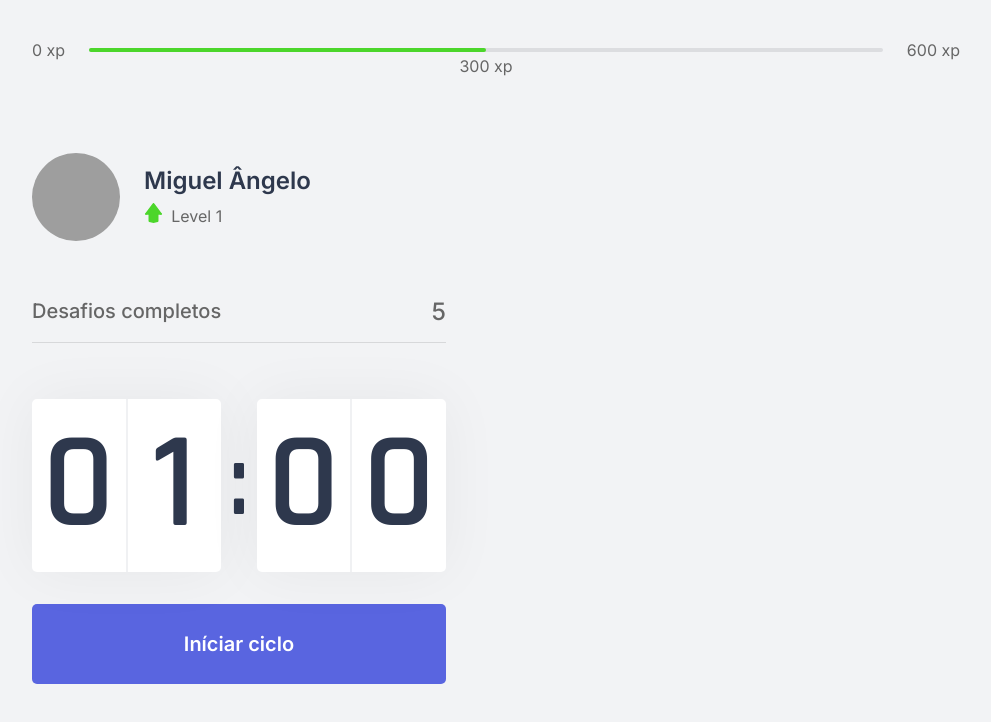
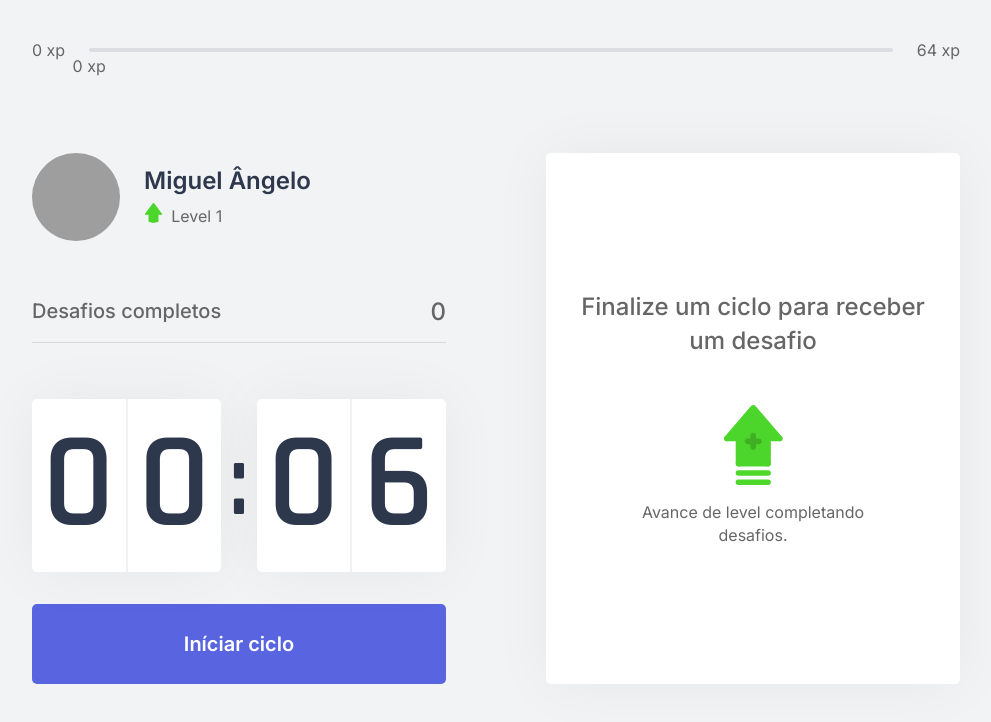
Before and after one commit to miguel5g/nlw-4-react, a Next.js app: page / in a window 1280 px wide. Shown: the top 722 px of the page, without its empty margins (144-1135 px from the left). Built offline with nearby package versions, Linux system fonts and the light colour scheme; grey boxes are pictures that could not be loaded.

Commit message:
Aula 03 | nlw#4 React

```diff
--- /dev/null
+++ b/challenges.json
@@ -0,0 +1,62 @@
+[
+  {
+    "type": "body",
+    "description": "Estique um de seus braços com a palma da mão virada para frente e puxe os dedos para cima por 10 segundos por mão.",
+    "amount": 80
+  },
+  {
+    "type": "body",
+    "description": "Estique seu braço contra o peito e puxe-o utilizando o outro braço por 10 segundos por braço.",
+    "amount": 60
+  },
+  {
+    "type": "body",
+    "description": "Puxe seu pescoço com a ajuda da mão para a direita e para a esquerda, permanecendo na posição por alguns segundos.",
+    "amount": 70
+  },
+  {
+    "type": "body",
+    "description": "Com as duas mãos na parte de trás da cabeça, leve-a para baixo, alongando a parte de trás da região.",
+    "amount": 60
+  },
+  {
+    "type": "body",
+    "description": "Cruze as pernas e desça com as mãos esticadas em direção ao chão. Repita o movimento com a outra perna na frente.",
+    "amount": 100
+  },
+  {
+    "type": "body",
+    "description": "Sentado, abra as pernas e tente encostar as palmas das mãos no chão, repita 3 vezes por 5 segundos.",
+    "amount": 80
+  },
+  {
+    "type": "body",
+    "description": "Puxe o joelho de encontro ao peito e segure, troque de perna após 10 segundos.",
+    "amount": 50
+  },
+  {
+    "type": "body",
+    "description": "Sentado, cruze uma perna e incline seu tronco à frente, troque de perna após 10 segundos.",
+    "amount": 80
+  },
+  {
+    "type": "eye",
+    "description": "Sentado, feche os olhos e cubra-os com as palmas da mão durante 2 minutos, depois abra normalmente.",
+    "amount": 90
+  },
+  {
+    "type": "eye",
+    "description": "Em algum ambiente aberto, olhe o mais longe que puder em quatro direções por 3s, mexa apenas os olhos. Repita 3 vezes.",
+    "amount": 140
+  },
+  {
+    "type": "eye",
+    "description": "Usando os polegares, massage a área abaixo das sobrancelhas em movimentos circulares por 15 segundos.",
+    "amount": 70
+  },
+  {
+    "type": "body",
+    "description": "Em pé, gire a cintura o máximo que puder para a esquerda, segure por cinco segundos. Repita para a direita.",
+    "amount": 90
+  }
+]
--- /dev/null
+++ b/src/components/ChallengeBox/index.tsx
@@ -0,0 +1,49 @@
+import React, { useContext } from 'react';
+
+import { challengesContext } from '../../contexts/ChallengesContext';
+
+import styles from './styles.module.css';
+
+const ChallengeBox: React.FC = () => {
+  const { activeChallenge, resetChallenge } = useContext(challengesContext);
+
+  return (
+    <div className={styles.challengeBoxContainer}>
+      {activeChallenge
+        ? (
+          <div className={styles.challengeActive}>
+            <header>Ganhe {activeChallenge.amount} xp</header>
+            <main>
+              <img src={`icons/${activeChallenge.type}.svg`} alt="Challenge Icon" />
+              <strong>Novo desafio</strong>
+              <p>
+                {activeChallenge.description}
+              </p>
+
+            </main>
+            <footer>
+              <button
+                type="button"
+                className={styles.challengeFailedButton}
+                onClick={resetChallenge}
+              >Falhei</button>
+              <button
+                type="button"
+                className={styles.challengeSucceededButton}
+              >Completei</button>
+            </footer>
+          </div>
+        ) : (
+          <div className={styles.challengeNotActive}>
+            <strong>Finalize um ciclo para receber um desafio</strong>
+            <p>
+              <img src="icons/level-up.svg" alt="Level Up" />
+              Avance de level completando desafios.
+            </p>
+          </div>
+        )}
+    </div >
+  );
+}
+
+export default ChallengeBox;
--- /dev/null
+++ b/src/components/ChallengeBox/styles.module.css
@@ -0,0 +1,115 @@
+.challengeBoxContainer {
+  display: flex;
+  flex-direction: column;
+  align-items: center;
+  justify-content: center;
+
+  height: 100%;
+  padding: 1.5rem 2rem;
+
+  background: var(--white);
+  border-radius: 5px;
+  box-shadow: 0 0 60px rgba(0, 0, 0, 0.05);
+
+  text-align: center;
+}
+
+.challengeNotActive {
+  display: flex;
+  flex-direction: column;
+  align-items: center;
+}
+
+.challengeNotActive strong {
+  font-size: 1.5rem;
+  font-weight: 500;
+  line-height: 1.4;
+}
+
+.challengeNotActive p {
+  display: flex;
+  flex-direction: column;
+  align-items: center;
+
+  max-width: 70%;
+  margin-top: 3rem;
+
+  line-height: 1.4;
+}
+
+.challengeNotActive p img {
+  margin-bottom: 1rem;
+}
+
+.challengeActive {
+  display: flex;
+  flex-direction: column;
+
+  height: 100%;
+}
+
+.challengeActive header {
+  padding: 0 2rem 1.5rem;
+
+  border-bottom: solid 1px var(--gray-line);
+
+  color: var(--blue);
+  font-weight: 600;
+  font-size: 1.25rem;
+}
+
+.challengeActive main {
+  flex: 1;
+  display: flex;
+  flex-direction: column;
+  align-items: center;
+  justify-content: center;
+}
+
+.challengeActive main strong {
+  margin: 1.5rem 0 1rem;
+
+  color: var(--title);
+  font-size: 2rem;
+  font-weight: 600;
+}
+
+.challengeActive main p {
+  line-height: 1.5;
+}
+
+.challengeActive footer {
+  display: grid;
+  grid-template-columns: 1fr 1fr;
+  gap: 1rem;
+}
+
+
+.challengeActive footer button {
+  display: flex;
+  align-items: center;
+  justify-content: center;
+
+  height: 3rem;
+
+  border: none;
+  border-radius: 5px;
+
+  color: var(--white);
+  font-size: 1rem;
+  font-weight: 600;
+
+  transition: all 0.2s;
+}
+
+.challengeActive footer button:hover {
+  filter: brightness(0.9);
+}
+
+.challengeActive footer button.challengeFailedButton {
+  background: var(--red);
+}
+
+.challengeActive footer button.challengeSucceededButton {
+  background: var(--green);
+}
--- a/src/components/CompletedChallenges/index.tsx
+++ b/src/components/CompletedChallenges/index.tsx
@@ -1,12 +1,16 @@
-import React from 'react';
+import React, { useContext } from 'react';
+
+import { challengesContext } from '../../contexts/ChallengesContext';
 
 import styles from './styles.module.css';
 
 const CompletedChallenges: React.FC = () => {
+  const { challengesCompleted } = useContext(challengesContext);
+
   return (
     <div className={styles.completedChallengesContainer}>
       <span>Desafios completos</span>
-      <span>5</span>
+      <span>{challengesCompleted}</span>
     </div>
   );
 }
--- a/src/components/Countdown/index.tsx
+++ b/src/components/Countdown/index.tsx
@@ -1,10 +1,17 @@
-import React, { useEffect, useState } from 'react';
+import React, { useContext, useEffect, useState } from 'react';
+
+import { challengesContext } from '../../contexts/ChallengesContext';
 
 import styles from './styles.module.css';
 
+let countdownTimeout: NodeJS.Timeout;
+
 const Countdown: React.FC = () => {
-  const [time, setTime] = useState(1 * 60);
-  const [active, setActive] = useState(false);
+  const { startNewChallenge } = useContext(challengesContext);
+
+  const [time, setTime] = useState(0.1 * 60);
+  const [isActive, setIsActive] = useState(false);
+  const [hasFinished, setHasFinished] = useState(false);
 
   const minutes = Math.floor(time / 60);
   const seconds = time % 60;
@@ -13,16 +20,26 @@
   const [secondLeft, secondRight] = String(seconds).padStart(2, '0').split('');
 
   function startCountdown() {
-    setActive(true);
+    setIsActive(true);
+  }
+
+  function resetCountdown() {
+    clearTimeout(countdownTimeout);
+    setIsActive(false);
+    setTime(0.1 * 60);
   }
 
   useEffect(() => {
-    if (active && time > 0) {
-      setTimeout(() => {
+    if (isActive && time > 0) {
+      countdownTimeout = setTimeout(() => {
         setTime(time - 1)
       }, 1000);
+    } else if (isActive && time === 0) {
+      setHasFinished(true);
+      setIsActive(false);
+      startNewChallenge();
     }
-  }, [active, time])
+  }, [isActive, time])
 
   return (
     <div>
@@ -40,6 +57,27 @@
         </div>
       </div>
 
+      { hasFinished
+        ? (
+          <button
+            className={styles.countdownButton}
+            disabled
+          >
+            Ciclo encerrado
+          </button>
+        ) : (
+          <>
+            { isActive
+              ? (
+                <button
+                  type="button"
+                  className={`${styles.countdownButton} ${styles.countdownButtonActive}`}
+                  onClick={resetCountdown}
+                >
+                  Abandonar ciclo
+                </button>
+              )
+              : (
                 <button
                   type="button"
                   className={styles.countdownButton}
@@ -47,6 +85,9 @@
                 >
                   Iníciar ciclo
                 </button>
+              )}
+          </>
+        )}
     </div>
   );
 }
--- a/src/components/ExperienceBar/index.tsx
+++ b/src/components/ExperienceBar/index.tsx
@@ -1,17 +1,25 @@
-import React from 'react';
+import React, { useContext } from 'react';
+
+import { challengesContext } from '../../contexts/ChallengesContext';
 
 import styles from './styles.module.css';
 
 const ExperienceBar: React.FC = () => {
+  const { currentExperience, experienceToNextLevel } = useContext(challengesContext);
+
+  const percentToNextLevel = Math.round(currentExperience * 100) / experienceToNextLevel;
+
   return (
     <header className={styles.experienceBar}>
       <span>0 xp</span>
       <div>
-        <div style={{ width: '50%' }} />
+        <div style={{ width: `${percentToNextLevel}%` }} />
 
-        <span className={styles.currentExperience} style={{ left: '50%' }}>300 xp</span>
+        <span className={styles.currentExperience} style={{ left: `${percentToNextLevel}%` }}>
+          {currentExperience} xp
+        </span>
       </div>
-      <span>600 xp</span>
+      <span>{experienceToNextLevel} xp</span>
     </header>
   );
 }
--- a/src/components/Profile/index.tsx
+++ b/src/components/Profile/index.tsx
@@ -1,16 +1,20 @@
-import React from 'react';
+import React, { useContext } from 'react';
+
+import { challengesContext } from '../../contexts/ChallengesContext';
 
 import styles from './styles.module.css';
 
 const Profile: React.FC = () => {
+  const { level } = useContext(challengesContext);
+
   return (
     <div className={styles.profileContainer}>
       <img src="https://github.com/miguel5g.png" alt="Miguel Ângelo" />
       <div>
         <strong>Miguel Ângelo</strong>
         <p>
-          <img src="icons/level.svg" alt="Level"/>
-          Level 1
+          <img src="icons/level.svg" alt="Level" />
+          Level {level}
         </p>
       </div>
     </div>
--- /dev/null
+++ b/src/contexts/ChallengesContext.tsx
@@ -0,0 +1,65 @@
+import { createContext, ReactNode, useState } from 'react';
+import challenges from '../../challenges.json';
+
+interface ChallengesProviderProps {
+  children: ReactNode;
+}
+
+interface Challenge {
+  type: 'body' | 'eye';
+  description: string;
+  amount: number;
+}
+
+interface ChallengesContextData {
+  level: number;
+  currentExperience: number;
+  challengesCompleted: number;
+  activeChallenge: Challenge;
+  experienceToNextLevel: number;
+  levelUp: () => void;
+  startNewChallenge: () => void;
+  resetChallenge: () => void;
+}
+
+export const challengesContext = createContext({} as ChallengesContextData);
+
+export function ChallengesProvider({ children }: ChallengesProviderProps) {
+  const [level, setLevel] = useState(1);
+  const [currentExperience, setCurrentExperience] = useState(0);
+  const [challengesCompleted, setChallengesCompleted] = useState(0);
+
+  const [activeChallenge, setActiveChallenge] = useState(null);
+
+  const experienceToNextLevel = Math.pow((level + 1) * 4, 2)
+
+  function levelUp() {
+    setLevel(level + 1);
+  }
+
+  function startNewChallenge() {
+    const randomChallengeIndex = Math.floor(Math.random() * challenges.length);
+    const challenge = challenges[randomChallengeIndex];
+
+    setActiveChallenge(challenge);
+  }
+
+  function resetChallenge() {
+    setActiveChallenge(null);
+  }
+
+  return (
+    <challengesContext.Provider value={{
+      level,
+      levelUp,
+      currentExperience,
+      challengesCompleted,
+      startNewChallenge,
+      activeChallenge,
+      resetChallenge,
+      experienceToNextLevel,
+    }}>
+      {children}
+    </challengesContext.Provider>
+  )
+}
--- a/src/pages/_app.tsx
+++ b/src/pages/_app.tsx
@@ -1,7 +1,13 @@
+import { ChallengesProvider } from '../contexts/ChallengesContext'
+
 import '../styles/global.css'
 
 function MyApp({ Component, pageProps }) {
-  return (<Component {...pageProps} />)
+  return (
+    <ChallengesProvider >
+      <Component {...pageProps} />
+    </ChallengesProvider>
+  )
 }
 
 export default MyApp
--- a/src/pages/index.tsx
+++ b/src/pages/index.tsx
@@ -5,6 +5,7 @@
 import Countdown from '../components/Countdown';
 import ExperienceBar from '../components/ExperienceBar';
 import Profile from '../components/Profile';
+import ChallengeBox from '../components/ChallengeBox';
 
 import styles from '../styles/pages/index.module.css';
 
@@ -25,7 +26,7 @@
         </div>
 
         <div>
-
+          <ChallengeBox />
         </div>
       </section>
     </div>
```
Also changed, not shown: src/components/Countdown/styles.module.css (+18 -1 lines). Lines whose indentation alone changed are shown as unchanged.
